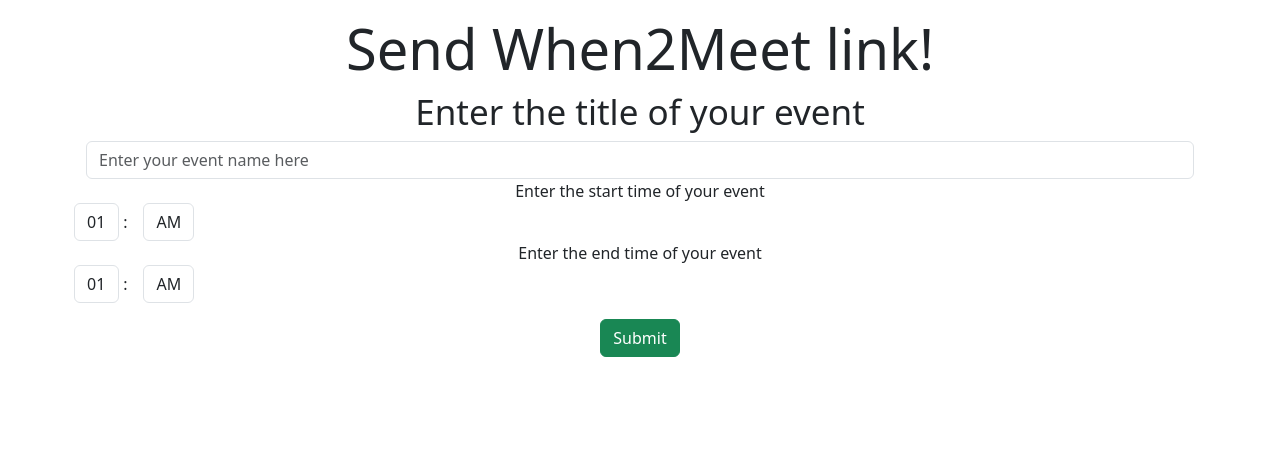
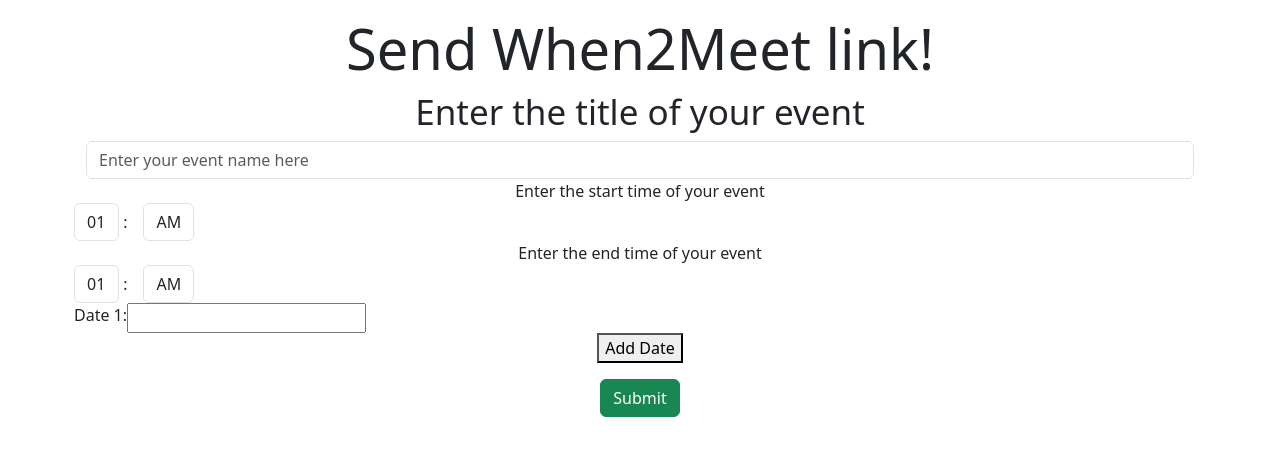
Before and after one commit to agrimreaper49/ClubMatch, a Django app: template club_compass_app/templates/club_compass_app/when2meet.html in a window 1280 px wide. Shown: the part 79-535 px from the top of the page. Run offline with Django 4.2, Linux system fonts and the light colour scheme; the template is opened without the code that fills it: values that come from a table or form of the project are taken from there, others are empty; some libraries are stand-ins or nearby versions.

Commit message:
dates validation and adding more

```diff
--- a/club_compass_app/templates/club_compass_app/when2meet.html
+++ b/club_compass_app/templates/club_compass_app/when2meet.html
@@ -1,7 +1,7 @@
 {% include 'club_compass_app/header.html' %}
 {% load socialaccount %}
 
-<form action="{% url 'send_when2meet' %}" method="post">
+<form id="when2meet_form" action="{% url 'send_when2meet' %}" method="post">
     {% csrf_token %}
     {% if error_message %}{{ error_message }}{% endif %}
 <center>
@@ -52,9 +52,72 @@
                     </div>
                 </div>
             </div>
+
+            <!-- Dates -->
+
+            <div id="dates">
+                <span hidden="hidden" id="invalid_dates">Invalid Dates</span>
+            <div class='form-group' id="date0_group">
+
+                <div class="row">
+
+                    <!-- Hours -->
+                    <div class="col-sm-auto px-0">
+                        <span class="d-inline-flex">
+                            <label class="control-label" for="date" id="date0_label">Date 1: </label>
+                            <input type="text" name="date" id="date0" />
+                        </span>
+                    </div>
+                </div>
+            </div>
+            <button type="button" id="add_date_btn">Add Date</button>
+            </div>
     </div>
     <div class="container">
     <input type="submit" class="btn btn-success" value="Submit">
     </div>
 </center>
 </form>
+<script src="https://cdnjs.cloudflare.com/ajax/libs/moment.js/2.29.1/moment.min.js"></script>
+<script>
+    current_max_date = 0;
+    dates_div = document.getElementById("dates");
+    add_date_btn = document.getElementById("add_date_btn");
+    add_date_btn.addEventListener("click", ()=>{
+        console.log("test")
+        let next_date_group = document.getElementById("date" + current_max_date + "_group").cloneNode(true);
+        let next_date_label = next_date_group.querySelector("#date" + current_max_date + "_label");
+        let next_date_input = next_date_group.querySelector("#date" + current_max_date);
+        ++current_max_date;
+        next_date_group.id = "date" + current_max_date + "_group";
+        next_date_label.id = "date" + current_max_date + "_label";
+        next_date_label.innerText = "Date " + (current_max_date+1) +": ";
+        next_date_input.id = "date" + current_max_date;
+        next_date_input.value = "";
+
+        dates_div.insertBefore(next_date_group, add_date_btn);
+    });
+    when2meet_form = document.getElementById("when2meet_form");
+    invalid_dates = document.getElementById("invalid_dates");
+    when2meet_form.addEventListener("submit", (e)=>{
+       console.log("submit");
+       let bad_dates = [];
+       for(let i = 0; i <= current_max_date; ++i) {
+           let ith_date_text = document.getElementById("date" + i).value;
+           console.log(ith_date_text);
+           if(!moment(ith_date_text, 'YYYY-MM-DD').isValid()) {
+               bad_dates.push("Date " + (i+1));
+           }
+       }
+
+       if(bad_dates.length > 0) {
+           let invalid_dates_string = "Invalid Dates: " + bad_dates.join(", ");
+           invalid_dates.hidden = false;
+           invalid_dates.innerText = invalid_dates_string;
+           e.preventDefault();
+           return false;
+       }
+
+       return true;
+    });
+</script>
--- a/club_compass_app/views.py
+++ b/club_compass_app/views.py
@@ -62,6 +62,7 @@ class SendWhen2Meet(UserPassesTestMixin, generic.FormView):
             start_time, end_time = map(lambda time: time[:2], get_start_end_times_from_form(form))
 
             print(f"when2meet {event_name} to {club.get_name()} from {start_time} to {end_time}")
+            print(f"post data: {self.request.POST}")
             # message = Message(text=message_text, club=club)
             # message.save()
             # club.messages.add(message)
```
